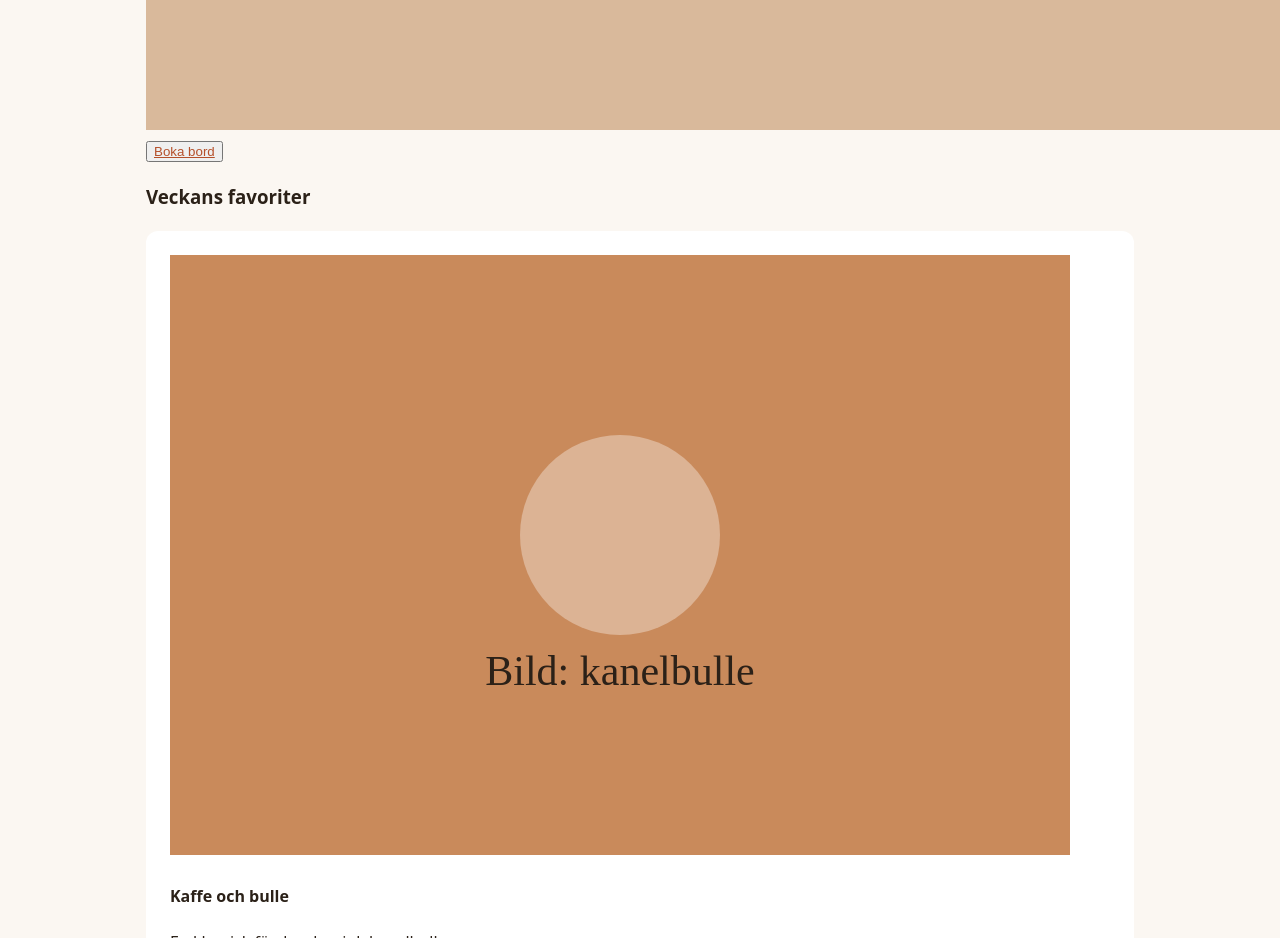
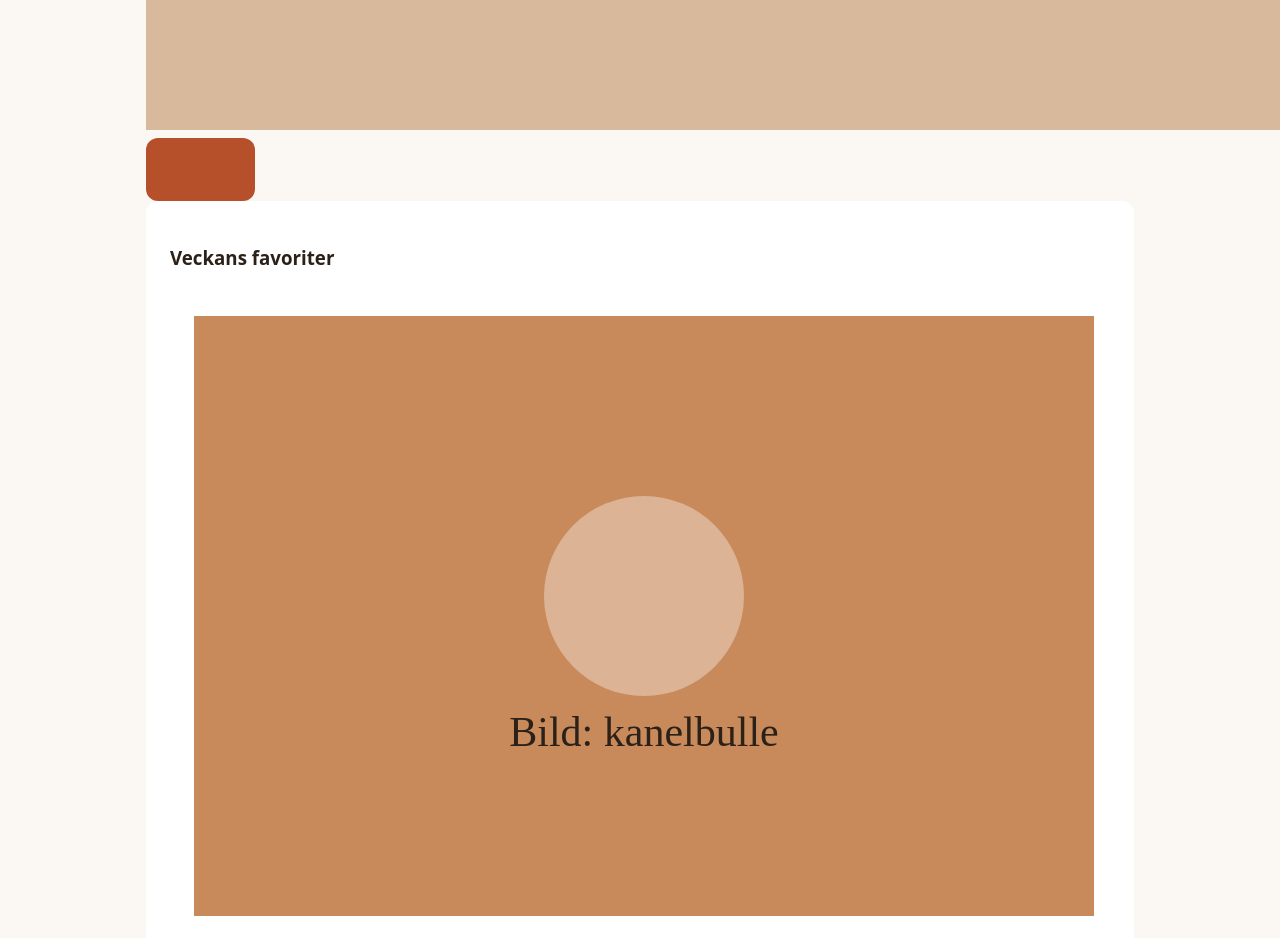
Before and after one commit to Alaa-97-sa/cafehornet, a plain HTML site: page kafe-hornet/index.html in a window 1280 px wide. Shown: the part 1060-1998 px from the top of the page. Drawn offline with Linux system fonts and the light colour scheme; files that its build step writes are made by us from their sources.

Commit message:
ändringar i html

```diff
--- a/kafe-hornet/index.html
+++ b/kafe-hornet/index.html
@@ -5,10 +5,10 @@
     <title>Café Hörnet</title>
     <link rel="stylesheet" href="style.css" />
   </head>
+  <body>
 
-  <body>
     <main>
-   <section>
+      <section class="header">
         <header>
           <h1>Café Hörnet</h1>
           <nav>
@@ -26,11 +26,11 @@
 <img src=images/hero.svg alt="Bild på caféet vid fönsterhörn" />
 </section>
 
-<button>
+<button class="button">
   <a href="booking.html">Boka bord</a>
 </button>
 
-<section>
+<section class="card">
   <h3>Veckans favoriter</h3>
   <article class="card">
     <img src="images/cinnamon-bun.svg" alt="Bild på en kanelbulle" />
```
Lines whose indentation alone changed are shown as unchanged.
